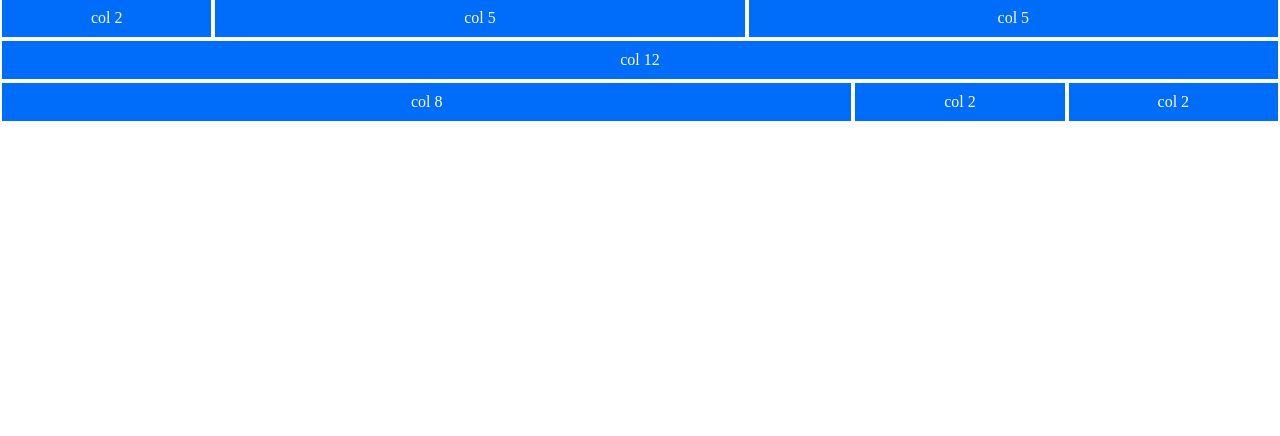
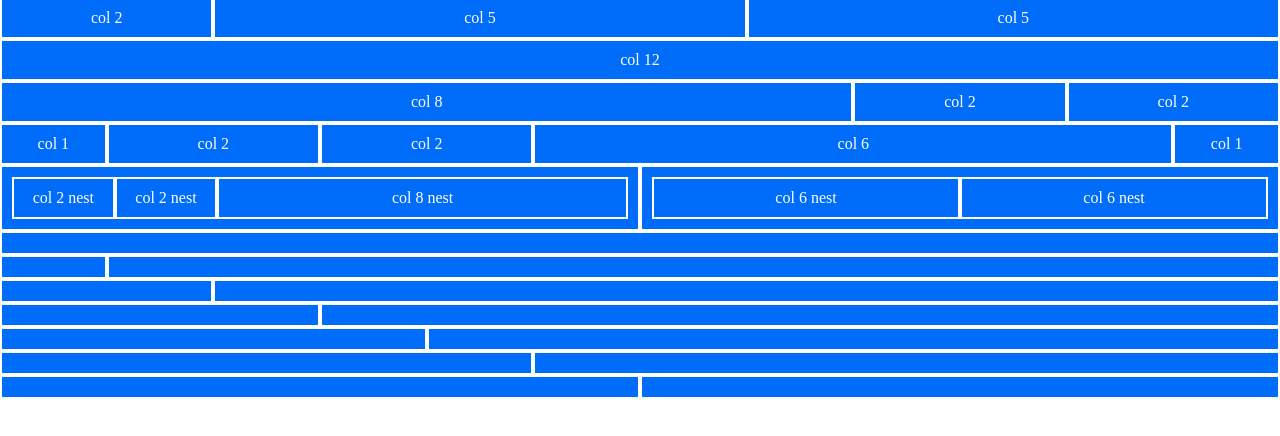
Before and after one commit to MatteoGunetto/html-css-12bool, a plain HTML site: page index.html in a window 1280 px wide. Shown: the part 82-518 px from the top of the page. Drawn offline with Linux system fonts and the light colour scheme.

Commit message:
esercizio 2

```diff
--- a/index.html
+++ b/index.html
@@ -15,6 +15,8 @@
     </header>
     <!-- esercizio -->
     <main>
+        <!-- primo esercizio -->
+        <section>
             <div class="conteriner">
                 <div class="row">
                     <div class="col-1">col 1</div>
@@ -43,6 +45,64 @@
                         <div class="col-2">col 2</div>
                         <div class="col-2">col 2</div>
                     </div>
+                    <div class="row">
+                        <div class="col-1">col 1</div>
+                        <div class="col-2">col 2</div>
+                        <div class="col-2">col 2</div>
+                        <div class="col-6">col 6</div>
+                        <div class="col-1">col 1</div>
+                    </div>
+                    <div class="row">
+                        <div class="col-6">
+                            <div class="row">
+                                <div class="col-2 nest">col 2 nest</div>
+                                <div class="col-2 nest">col 2 nest</div>
+                                <div class="col-8 nest">col 8 nest</div>
+                            </div>
+                        </div>
+                        <div class="col-6">
+                            <div class="row">
+                                <div class="col-6 nest">col 6 nest</div>
+                                <div class="col-6 nest">col 6 nest</div>
+                            </div>
+                        </div>
+                    </div>
+            </div>
+        </section>
+        <!-- secondo esercizio -->
+        <section>
+            <div class="conteiner">
+                <div class="row">
+                    <div class="col-12"></div>
+                </div>
+                <div class="row">
+                    <div class="col-1"></div>
+                    <div class="col-11"></div>
+                </div>
+                <div class="row">
+                    <div class="col-2"></div>
+                    <div class="col-10"></div>
+                </div>
+                <div class="row">
+                    <div class="col-3"></div>
+                    <div class="col-9"></div>
+                </div>
+                <div class="row">
+                    <div class="col-4"></div>
+                    <div class="col-8"></div>
+                </div>
+                <div class="row">
+                    <div class="col-5"></div>
+                    <div class="col-7"></div>
+                </div>
+                <div class="row">
+                    <div class="col-6"></div>
+                    <div class="col-6"></div>
+                </div>
+            </div>
+
+
+        </section>
 
 
 
@@ -50,7 +110,9 @@
 
 
 
-        </div>
+
+
+
 
 
 
```
Lines whose indentation alone changed are shown as unchanged.
